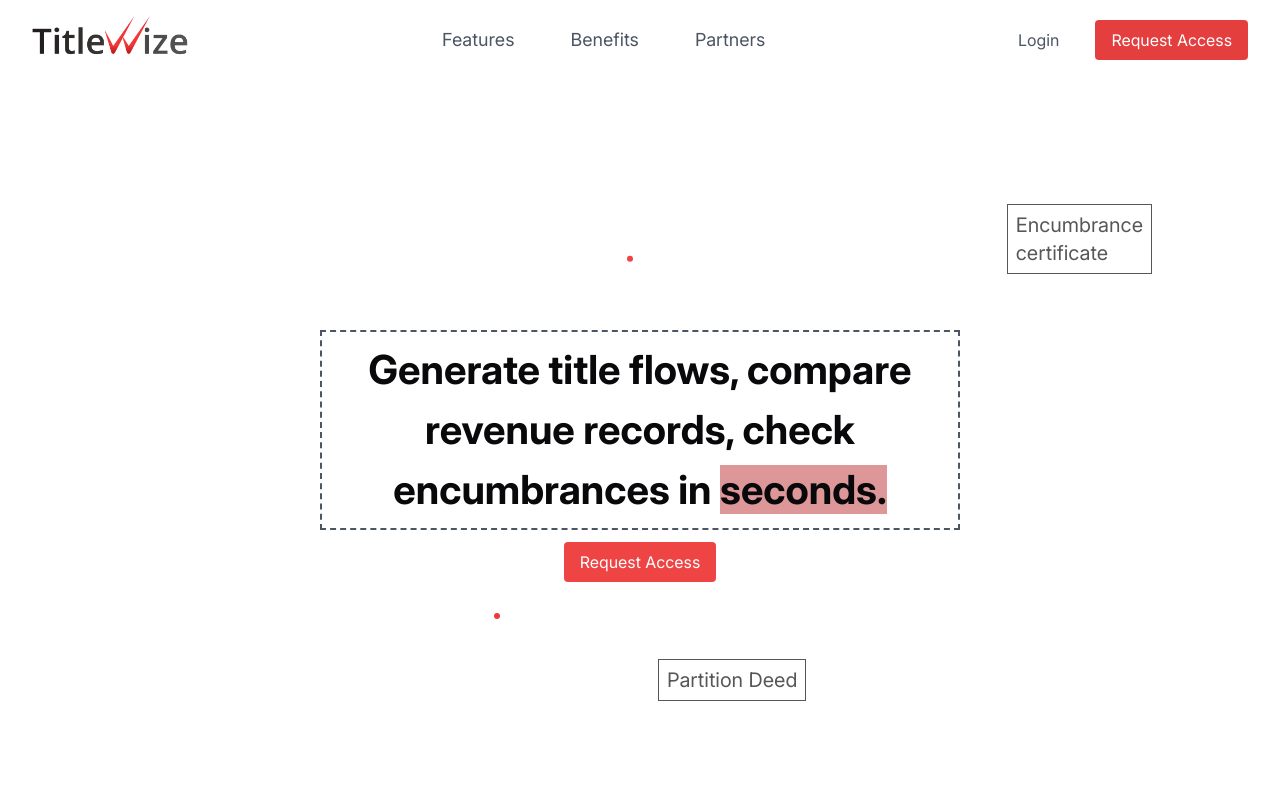
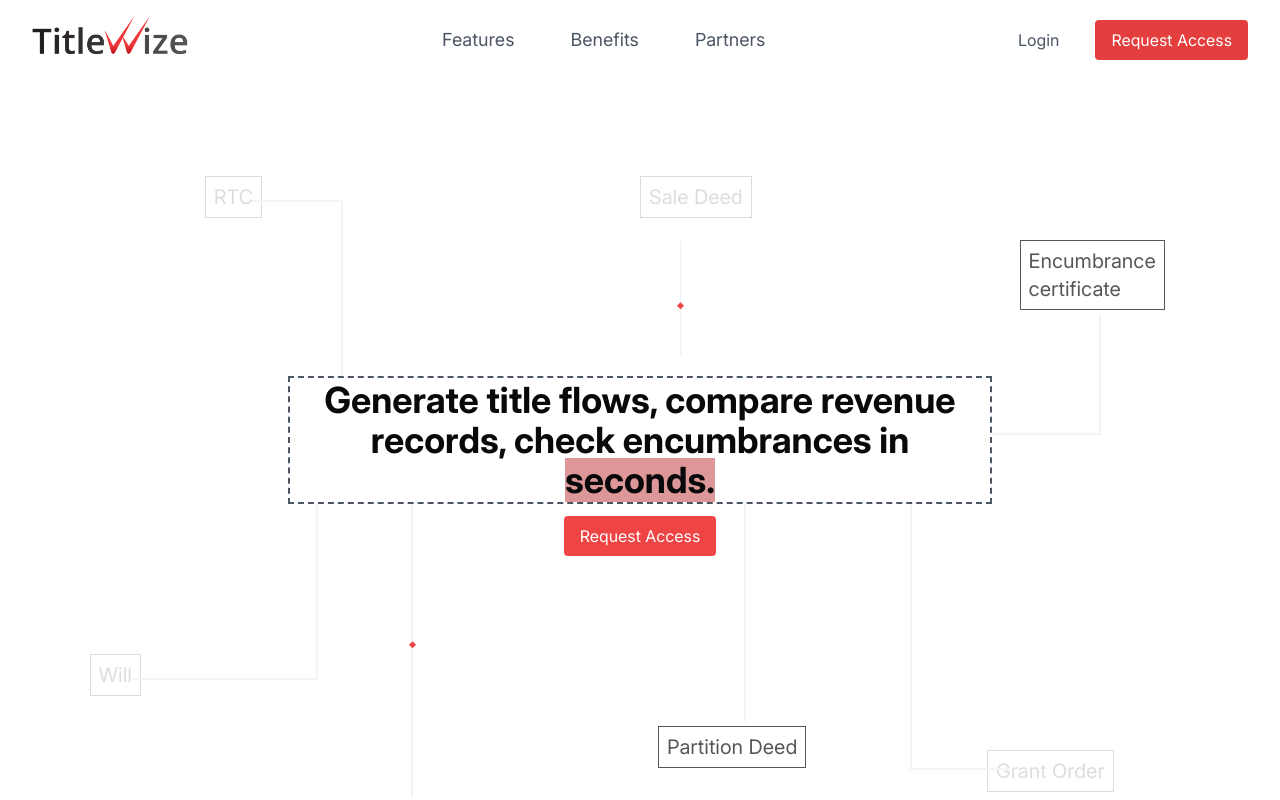
Before and after one commit to ishikavishwakarma/titleWize2, a React (Vite) app: page / in a window 1280 px wide. Shown: the top 800 px of the page. Built offline with nearby package versions, Linux system fonts and the light colour scheme.

Commit message:
change in hero page

```diff
--- a/src/components/Partials/Home.jsx
+++ b/src/components/Partials/Home.jsx
@@ -5,9 +5,6 @@ import "../css/Home.css";
 import { AnimatePresence, motion } from "framer-motion";
 
 const Home = () => {
-
-
-
   const dotVariants = {
     animate: (i) => ({
       x: [
@@ -58,14 +55,11 @@ const Home = () => {
     return turnPositions[index];
   };
 
-
-
-
   return (
-        <div className="home w-full relative h-[90vh] flex items-center justify-center  flex-col gap-3">
+    <div className="home w-full  relative h-[100vh] flex items-center justify-center  flex-col gap-3">
       <motion.span
-                className="tag-1 border-[#575757] border-[0.1px] px-2 py-1.5 text-[#575757] absolute top-[15%] left-[20%] text-xl"
-                initial={{ opacity: 0 }} // Initially hidden
+        className="tag-1 border-[#575757] border-[0.1px] px-2 py-1.5 text-[#575757] absolute top-[10%] left-[16%] text-xl"
+        initial={{ opacity: 0.2 }} // Initially hidden
         animate={{ opacity: 1 }} // Dynamic opacity based on state
         transition={{ duration: 1, delay: 12 }}
       >
@@ -73,66 +67,64 @@ const Home = () => {
       </motion.span>
 
       <motion.span
-                className="tag-2 border-[#575757] border-[0.1px] px-2 py-1.5 text-[#575757] absolute top-[10%] left-[46%] text-xl"
-                initial={{ opacity: 0 }} // Initially hidden
+        className="tag-2 border-[#575757] border-[0.1px] px-2 py-1.5 text-[#575757] absolute top-[10%] left-[50%] text-xl"
+        initial={{ opacity: 0.2 }} // Initially hidden
         animate={{ opacity: 1 }} // Dynamic opacity based on state
         transition={{ duration: 1, delay: 7 }}
       >
-
         Sale Deed
       </motion.span>
 
-
       <motion.span
-                className="tag-3 border-[#575757] border-[0.1px] px-2 py-1.5 text-[#575757] absolute top-[15%] right-[10%] text-xl "
-                initial={{ opacity: 0 }} // Initially hidden
+        className="tag-3 border-[#575757] border-[0.1px] px-2 py-1.5 text-[#575757] absolute top-[18%] right-[9%] text-xl "
+        initial={{ opacity: 0.2 }} // Initially hidden
         animate={{ opacity: 1 }} // Dynamic opacity based on state
         transition={{ duration: 1, delay: 2 }}
       >
         Encumbrance <br /> certificate
       </motion.span>
 
-
-            <motion.span className="tag-4 border-[#575757] border-[0.1px] px-2 py-1.5 text-[#575757] absolute bottom-[19%] right-[15%] text-xl"
-                initial={{ opacity: 0 }} // Initially hidden
+      <motion.span
+        className="tag-4 border-[#575757] border-[0.1px] px-2 py-1.5 text-[#575757] absolute bottom-[13%] right-[13%] text-xl"
+        initial={{ opacity: 0.2 }} // Initially hidden
         animate={{ opacity: 1 }} // Dynamic opacity based on state
-                transition={{ duration: 1, delay: 12 }}>
+        transition={{ duration: 1, delay: 12 }}
+      >
         Grant Order
       </motion.span>
 
-
-            <motion.span className="tag-5 border-[#575757] border-[0.1px] px-2 py-1.5 text-[#575757] absolute bottom-[16%] right-[37%] text-xl"
-                initial={{ opacity: 0 }} // Initially hidden
+      <motion.span
+        className="tag-5 border-[#575757] border-[0.1px] px-2 py-1.5 text-[#575757] absolute bottom-[16%] right-[37%] text-xl"
+        initial={{ opacity: 0.2 }} // Initially hidden
         animate={{ opacity: 1 }} // Dynamic opacity based on state
-                transition={{ duration: 1, delay: 2 }}>
+        transition={{ duration: 1, delay: 2 }}
+      >
         Partition Deed
       </motion.span>
 
-
-            <motion.span className="tag-6 border-[#575757] border-[0.1px] px-4 py-1.5 text-[#575757] absolute bottom-[10%] right-[58%] text-xl"
-                initial={{ opacity: 0 }} // Initially hidden
+      <motion.span
+        className="tag-6 border-[#575757] border-[0.1px] px-4 py-1.5 text-[#575757] absolute bottom-[2.8%] right-[64%] text-xl"
+        initial={{ opacity: 0.2 }} // Initially hidden
         animate={{ opacity: 1 }} // Dynamic opacity based on state
-                transition={{ duration: 1, delay: 7 }}>
+        transition={{ duration: 1, delay: 7 }}
+      >
         Mutation <br /> Register
       </motion.span>
 
-
-            <motion.span className="tag-7 border-[#575757] border-[0.1px] px-2 py-1.5 text-[#575757] absolute bottom-[25%] right-[80%] text-xl"
-                initial={{ opacity: 0 }} // Initially hidden
+      <motion.span
+        className="tag-7 border-[#575757] border-[0.1px] px-2 py-1.5 text-[#575757] absolute bottom-[25%] left-[7%] text-xl"
+        initial={{ opacity: 0.2 }} // Initially hidden
         animate={{ opacity: 1 }} // Dynamic opacity based on state
-                transition={{ duration: 1, delay: 12 }}>
+        transition={{ duration: 1, delay: 12 }}
+      >
         Will
       </motion.span>
 
-
-
-
-            <div className="home-center relative text-[5vh] font-bold border-dashed border-2 border-gray-600 w-[50vw]  flex items-center justify-center text-center p-2 ">
       <motion.div
-                    initial={{ y: "100%", opacity: 0 }} // Start below the visible area with opacity 0
+        initial={{ y: "100%", opacity: 1, rotate: 45 }} // Start below the visible area with opacity 0
         animate={{
-                        y: ["100%", "-2100%", "100%"],
-                        opacity: [0, 1, 1, 0] // Fade in at the start, fade out at the end
+          y: ["100%", "-2700%", "100%"],
+          opacity: [1, 1, 1, 1], // Fade in at the start, fade out at the end
         }}
         transition={{
           duration: 5, // Total duration for the animation
@@ -140,51 +132,28 @@ const Home = () => {
           delay: 5, // Delay before starting
           times: [0, 0.1, 0.9, 1], // Control when each keyframe happens
         }}
-                    className="union-2 w-1.5 h-1.5 bg-red-500 rounded-full absolute top-[-5%] left-[48%] mb-5"
+        className="union-2 w-[5px] h-[5px] bg-red-500 z-10  absolute bottom-[62%] left-[53%] mb-5"
       />
-                <h1>
-                    Generate title flows, compare revenue records, check encumbrances in{" "}
-                    <span className="bg-[#dd9798]">seconds.</span>
-                </h1>
-
       <motion.div
-                    initial={{ y: "100%", opacity: 0 }} // Start below the visible area with opacity 0
+        initial={{ y: "100%", opacity: 1, rotate: 45 }} // Start below the visible area with opacity 0
         animate={{
-                        y: ["100%", "2300%", "100%"],
-                        opacity: [0, 1, 1, 0] // Fade in at the start, fade out at the end
+          y: ["100%", "4150%", "100%"],
+          opacity: [1, 1, 1, 1], // Fade in at the start, fade out at the end
         }}
         transition={{
           duration: 5, // Total duration for the animation
           ease: "easeInOut", // Smooth easing
           times: [0, 0.1, 0.9, 1], // Control when each keyframe happens
         }}
-                    className="union-5 w-1.5 h-1.5 bg-red-500 rounded-full absolute top-[100%] left-[68%]"
+        className="union-5 w-[5px] h-[5px] bg-red-500 z-10 absolute top-[49.2%] left-[58%]"
       />
-                <motion.div
-                    initial={{ y: "100%", opacity: 0 }} // Start below the visible area with opacity 0
-                    animate={{
-                        y: ["100%", "2500%", "100%"], // Keyframes: start, move up, come down
-                        opacity: [0, 1, 1, 0], // Fade in at the start, fade out at the end
-                    }}
-                    transition={{
-                        duration: 5, // Total duration for the animation
-                        ease: "easeInOut", // Smooth movement
-                        delay: 5, // Delay before the animation starts
-                        times: [0, 0.1, 0.9, 1], // Control when each keyframe happens
-                    }}
-                    className="union-6 w-1.5 h-1.5 bg-red-500 rounded-full absolute top-[100%] left-[27%]"
-                >
-                    <img className="" src="Union.png" alt="Moving Union" />
-                </motion.div>
-
-
 
       <motion.div
-                    initial={{ x: "0%", y: "0%", opacity: 0 }} // Initially hidden and at the starting position
+        initial={{ opacity: 1, rotate: 45 }} // Initially hidden and at the starting position
         animate={{
-                        x: ["0%", "2000%", "2000%", "0%"], // Move horizontally to 2000%, stay, then return
-                        y: ["0%", "50%", "-2000%", "0%", "0%"], // Move vertically after reaching 2000% on x-axis
-                        opacity: [0, 1, 1, 1, 0], // Fade in, stay visible, then fade out more gradually
+          x: ["0%", "2660%", "2660%", "2660%", "0%"], // Start moving horizontally first, then stay
+          y: ["0%", "0%", "-2150%", "-2150%", "0%", "0%"], // Only move vertically after horizontal motion
+          opacity: [1, 1, 1, 1], // Keep visible throughout
         }}
         transition={{
           duration: 5, // Total duration for the entire animation
@@ -194,70 +163,100 @@ const Home = () => {
           opacity: 0, // Fade out on exit
           transition: { duration: 1 }, // Make the exit smoother
         }}
-                    style={{ display: 'block' }} // Force display block initially
-                    className="union-3 w-1.5 h-1.5 bg-red-500 rounded-full absolute top-[40%] right-[-1%] mb-5"
+        style={{ display: "block" }} // Force display block initially
+        className="union-3 w-[5px] h-[5px] bg-red-500 z-10 absolute top-[42%] right-[22.6%] mb-5"
       />
-
-
-
-
-
       <motion.div
-                    initial={{ x: "0%", y: "100%", opacity: 0 }} // Initially hidden and at the starting position
+        initial={{ y: "100%", opacity: 1, rotate: 45 }} // Start below the visible area with opacity 0
         animate={{
-                        y: ["100%", "2300%", "2600%", "100%"], // Move down, stay, and then return to the start
-                        x: ["100%", "100%", "1800%", "100%", "100%"], // Move horizontally, stay, and return
-                        opacity: [0, 1, 1, 2, 0], // Fade in, stay visible, and fade out gradually
+          y: ["100%", "5400%", "100%"], // Keyframes: start, move up, come down
+          opacity: [1, 1, 1, 1], // Fade in at the start, fade out at the end
+        }}
+        transition={{
+          duration: 5, // Total duration for the animation
+          ease: "easeInOut", // Smooth movement
+          delay: 5, // Delay before the animation starts
+          times: [0, 0.1, 0.9, 1], // Control when each keyframe happens
+        }}
+        className="union-2 w-[5px] h-[5px] bg-red-500 z-10 absolute top-[49.5%] left-[32%] mb-5"
+      />
+      <motion.div
+        initial={{ x: "100%", y: "100%", opacity: 1, rotate: 45 }} // Start with initial position and rotation
+        animate={{
+          y: ["100%", "5000%", "5000%", "5000%", "100%"], // Move down first, stay, then return
+          x: ["100%", "100%", "100%", "2400%", "2400%", "100%", "100%", "100%"], // Only start horizontal movement after vertical movement finishes
+          opacity: [1, 1, 1, 1], // Stay fully visible
         }}
         transition={{
           duration: 5, // Total duration for the entire animation
           ease: "easeInOut", // Smooth movement
-                        delay: 10
+          delay: 10,
         }}
-                    className="union-4 w-1.5 h-1.5 bg-red-500 rounded-full absolute top-[103%] right-[10%] mb-5"
+        className="union-4 w-[5px] h-[5px] bg-red-500 z-10 absolute bottom-[47.2%] right-[29%] mb-5"
       />
 
-
-
       <motion.div
-                    initial={{ x: "0%", y: "100%", opacity: 0 }} // Initially hidden and at the starting position
+        initial={{ x: "0%", y: "100%", opacity: 1, rotate: 45 }} // Start position
         animate={{
-                        y: ["100%", "1800%", "1800%", "100%"], // Move down, stay, and then return to the start
-                        x: ["100%", "130%", "-1500%", "130%", "100%"], // Move horizontally, stay, and return
-                        opacity: [0, 1, 1,2, 0], // Fade in, stay visible, and fade out gradually
+          // Move straight down first, then return
+          y: ["100%", "3400%", "3400%", "3400%", "100%"],
+          // Only start horizontal movement after vertical motion completes
+          x: [
+            "100%",
+            "100%",
+            "100%",
+            "-4300%",
+            "-4300%",
+            "100%",
+            "100%",
+            "100%",
+          ],
+          opacity: [1, 1, 1, 1], // Stay fully visible throughout
         }}
         transition={{
           duration: 5, // Total duration for the entire animation
           ease: "easeInOut", // Smooth movement
-                        delay: 10
+          delay: 10,
         }}
-                    className="union-7 w-1.5 h-1.5 bg-red-500 rounded-full absolute top-[100%] left-[1%] mb-5"
+        className="union-7 w-[5px] h-[5px] bg-red-500 z-10  absolute top-[49.5%] left-[24.3%] mb-5"
       />
 
-
-
-
       <motion.div
-                    initial={{ x: "0%", y: "0%", opacity: 0 }} // Initially hidden and at the starting position
+        initial={{
+          y: "100%",
+          x: "0%",
+          opacity: 1,
+          rotate: 45, // Initial rotation
+        }}
         animate={{
-                        x: ["0%", "-1000%", "-1000%", "0%"], // Move horizontally, stay, then return
-                        y: ["0%", "50%", "-2500%", "0%", "0%"], // Move vertically, stay, and return
-                        opacity: [0, 1, 1, 2, 0], // Fade in, stay visible, and fade out gradually
+          y: ["100%", "-3200%", "-3200%","-3200%", "100%"], // Move vertically, stay, and return
+          x: ["0%", "0%", "-2100%", "-2100%", "0%", "0%"], // Move horizontally after the vertical movement
+          opacity: [1, 1, 1, 1], // Stay visible throughout
         }}
         transition={{
           duration: 5, // Total duration for the entire animation
           ease: "easeInOut", // Smooth movement
-                        delay: 10
+          delay: 10,
         }}
-                    className="union-1 w-1.5 h-1.5 bg-red-500 rounded-full absolute top-[40%] left-[-1%] mb-5"
+        className="union-1 w-[5px] h-[5px] bg-red-500 z-10  absolute top-[34.5%] left-[26.6%] mb-5"
       />
-
-
+      <div className="absolute top-[25.3%] left-[48.7%] z-0 w-[9%] rotate-90 h-0 border-t-2 border-double  border-gray-100" />
+      <div className="absolute top-[51%] left-[58.1%] z-1 z-0 h-[27.3%]  w-0 border-r-2 border-double  border-gray-100" />
+      <div className="absolute top-[51%] left-[32.1%] z-1 z-0 h-[36.6%]  w-0 border-r-2 border-double  border-gray-100" />
+      <div className="absolute top-[51%] right-[21.2%] z-1 z-0 h-[33.3%]  w-[7.7%] border-l-2 border-b-2 border-double  border-gray-100" />
+      <div className="absolute top-[27.4%] z-1 right-[14%] w-[8.5%] h-[15%] border-b-2 border-r-2  border-double border-gray-100" />
+      <div className="absolute top-[13%] z-1 left-[19.7%] w-[7.1%] h-[22%] border-t-2 border-r-2  border-double border-gray-100" />
+      <div className="absolute top-[51%] z-1 left-[10.33%] w-[14.5%] h-[22%] border-b-2 border-r-2  border-double border-gray-100" />
+      <div className="home-center absolute bg-white  z-20 top-[35%] text-[5vh]  font-bold border-dashed border-2 border-gray-600 h-[16vh] lg:w-[55vw] xl:w-[55vw] xxl:w-[75vw]  flex items-center justify-center text-center p-2 ">
+        <h1 className=" text-2xl xl:text-4xl">
+          Generate title flows, compare revenue records, check encumbrances in{" "}
+          <span className="bg-[#dd9798]">seconds.</span>
+        </h1>
       </div>
 
       <Link
         href="/request-access"
-                className="home-btn px-4 py-2 text-white bg-red-500 rounded hover:bg-red-600 transition-colors"
+        className="home-btn px-4 py-2 mt-20 text-white bg-red-500 rounded hover:bg-red-600 transition-colors"
       >
         Request Access
       </Link>
```
Lines whose indentation alone changed are shown as unchanged.
